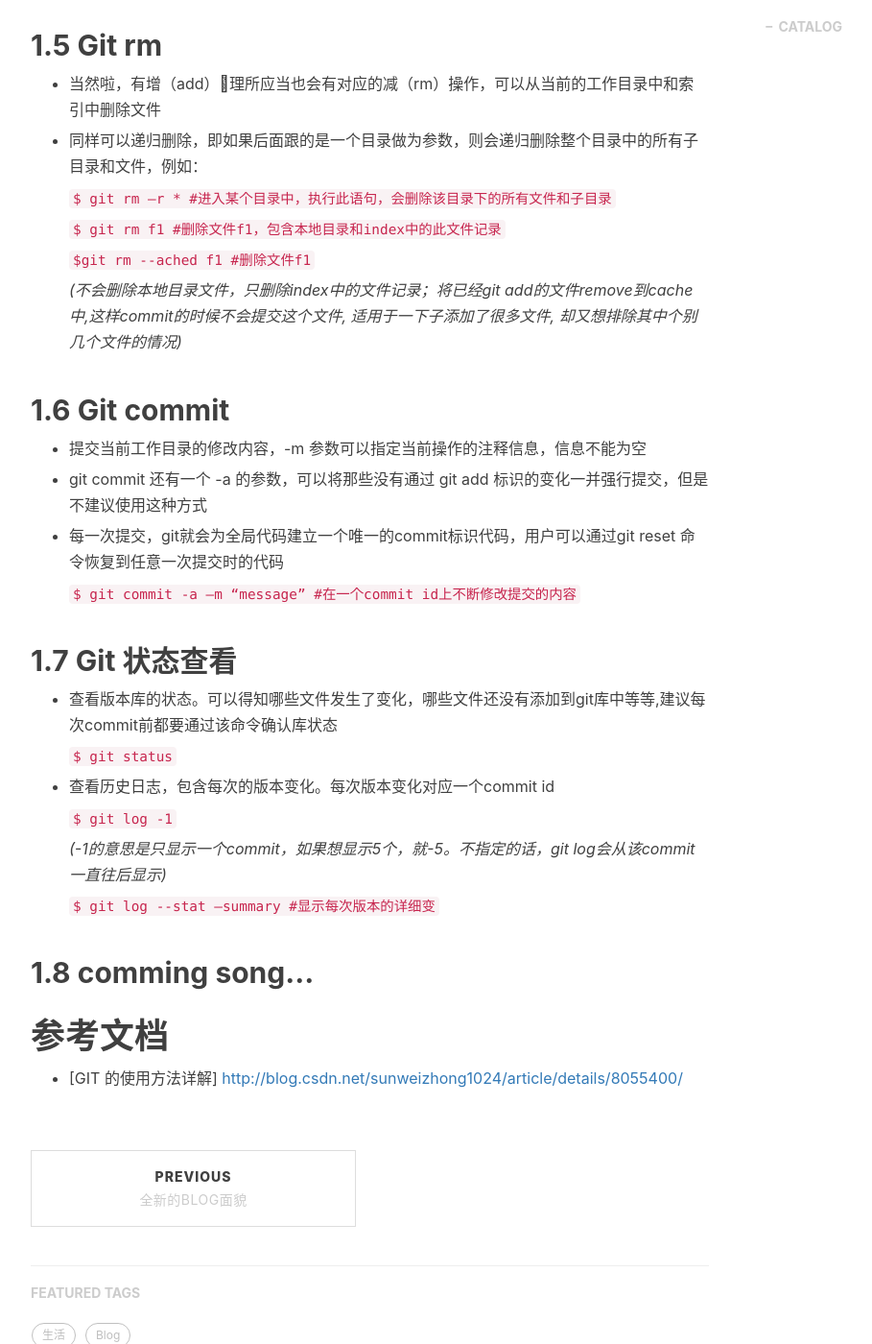
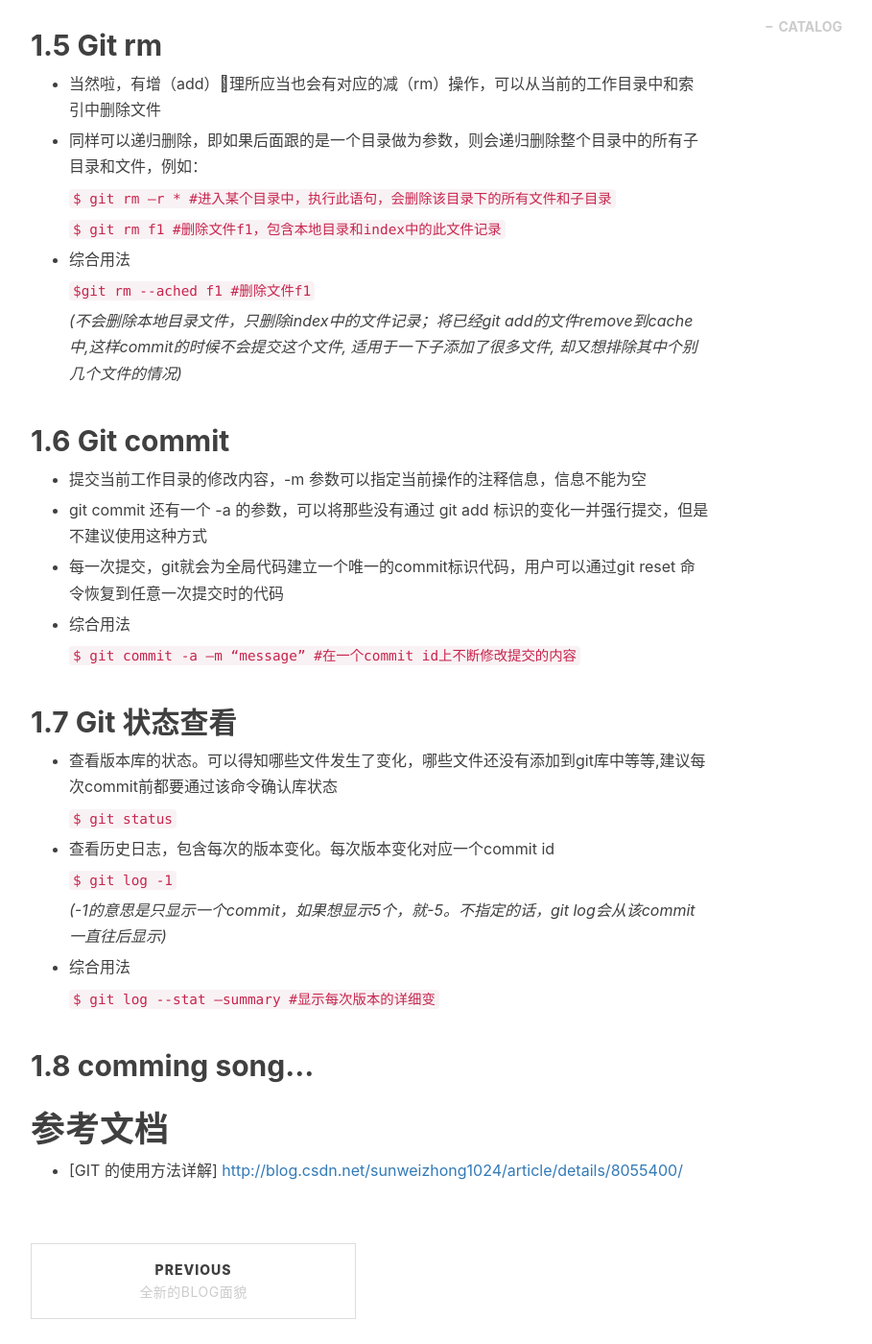
Before and after one commit to corcd/corcd.github.io, a Jekyll site: the page built from _posts/2017-10-22-git-commands-directions.markdown, in a window 1280 px wide and 1400 px high, scrolled down 1912 px. Shown: the whole window at 96% size, without its empty margins (233-1142 px from the left). Built offline with Jekyll 4.4.1, drawn with Linux system fonts in a browser that asks for light colours; nearby versions of some CDN libraries; comment, search, counter and statistics services are not loaded.

Commit message:
blog daily update

```diff
--- a/_posts/2017-10-22-git-commands-directions.markdown
+++ b/_posts/2017-10-22-git-commands-directions.markdown
@@ -79,6 +79,8 @@ tags:
 
     `$ git rm f1        #删除文件f1，包含本地目录和index中的此文件记录`
 
+- 综合用法
+
     `$git rm --ached f1 #删除文件f1`
 
     *(不会删除本地目录文件，只删除index中的文件记录；将已经git add的文件remove到cache中,这样commit的时候不会提交这个文件, 适用于一下子添加了很多文件, 却又想排除其中个别几个文件的情况)*
@@ -90,6 +92,8 @@ tags:
 - git commit 还有一个 -a 的参数，可以将那些没有通过 git add 标识的变化一并强行提交，但是不建议使用这种方式
 
 - 每一次提交，git就会为全局代码建立一个唯一的commit标识代码，用户可以通过git reset 命令恢复到任意一次提交时的代码
+
+- 综合用法
 
     `$ git commit -a –m “message”  #在一个commit id上不断修改提交的内容`
 
@@ -105,6 +109,8 @@ tags:
 
     *(-1的意思是只显示一个commit，如果想显示5个，就-5。不指定的话，git log会从该commit一直往后显示)*
 
+- 综合用法
+
     `$ git log --stat –summary  #显示每次版本的详细变`
 
 ## 1.8 comming song...
```
